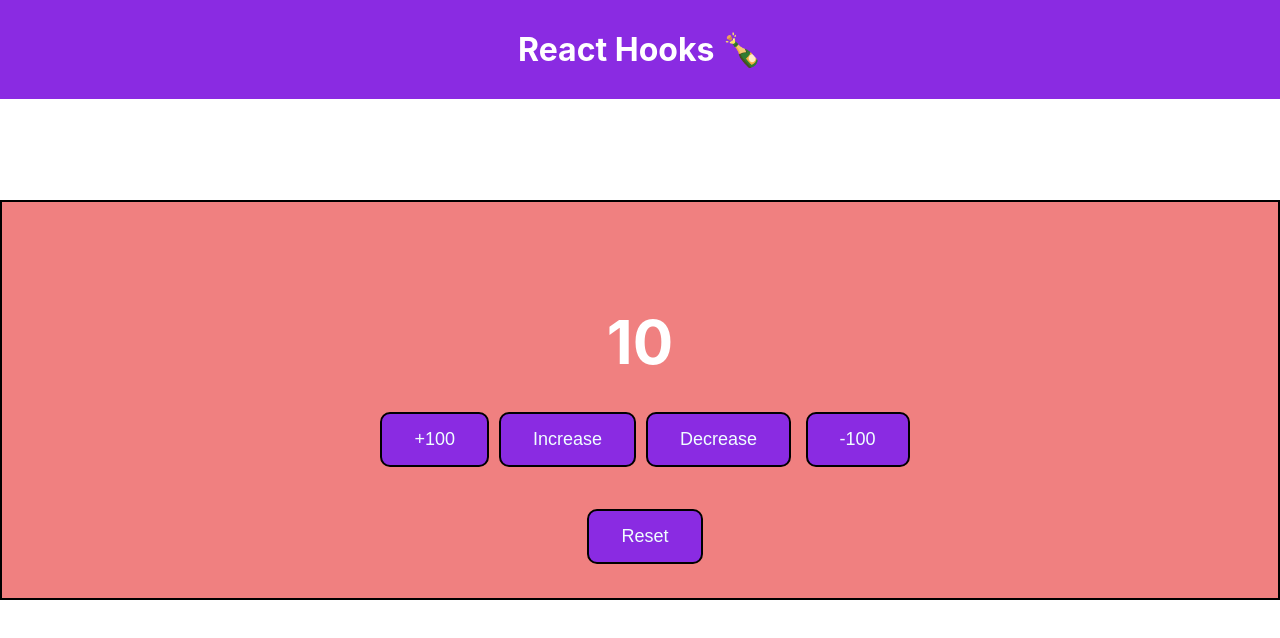
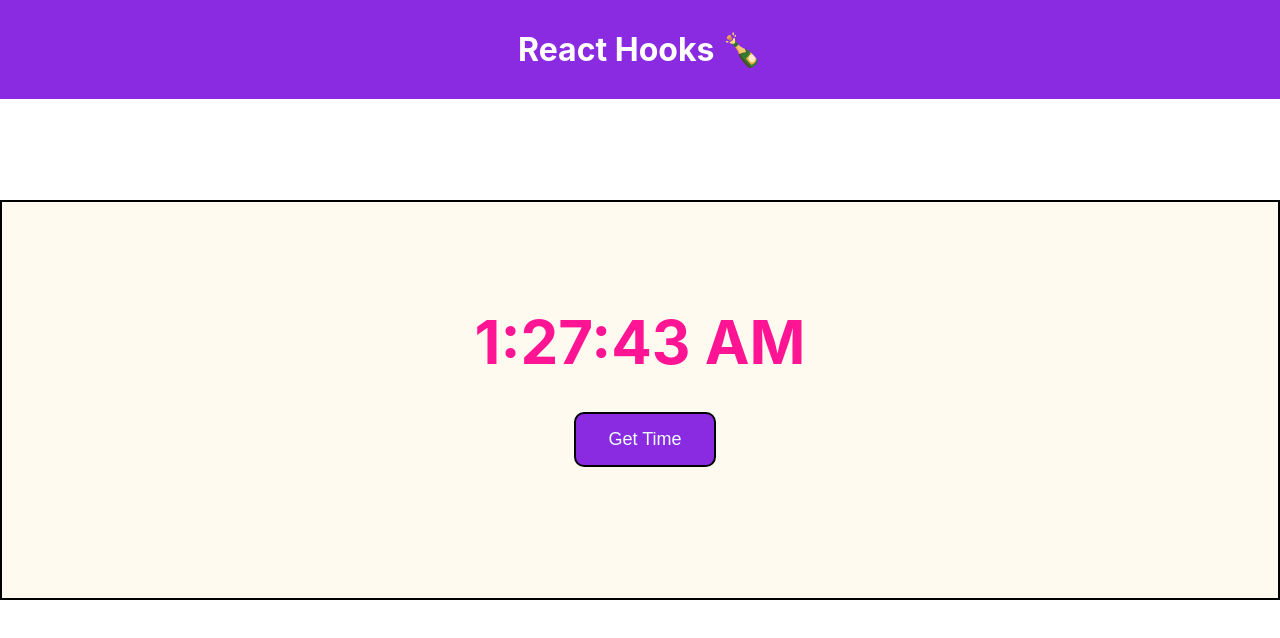
Before and after one commit to iamsourav37/react-first-proj, a React (Create React App) app: page / in a window 1280 px wide. Shown: the top 638 px of the page. Built offline with nearby package versions, Linux system fonts and the light colour scheme.

Commit message:
get time component

```diff
--- a/src/App.js
+++ b/src/App.js
@@ -1,6 +1,6 @@
 import React from "react";
 import Header from "./Component/Header";
-import Counter from "./Component/Counter";
+import GetTime from "./Component/GetTime";
 
 import "./css/index.css";
 
@@ -10,7 +10,7 @@
   return (
     <>
       <Header msg={msg} />
-      <Counter />
+      <GetTime />
     </>
   );
 }
--- a/src/Component/Counter.jsx
+++ b/src/Component/Counter.jsx
@@ -3,6 +3,7 @@
 
 function Counter(props) {
   const [counter, setCounter] = useState(10);
+  console.log("COUNTER VALUE :", counter);
 
   const increase = () => {
     setCounter(counter + 1);
--- /dev/null
+++ b/src/Component/GetTime.jsx
@@ -0,0 +1,20 @@
+import React, { useState } from "react";
+import "../css/GetTime.css";
+
+const GetTime = (props) => {
+  const [time, setTime] = useState(new Date().toLocaleTimeString());
+
+  function updateTime() {
+    setTime(new Date().toLocaleTimeString());
+  }
+  return (
+    <div className="time-div">
+      <h1 className="time-data">{time}</h1>
+      <button className="btn" onClick={updateTime}>
+        Get Time
+      </button>
+    </div>
+  );
+};
+
+export default GetTime;
--- /dev/null
+++ b/src/css/GetTime.css
@@ -0,0 +1,40 @@
+.time-div {
+  background-color: floralwhite;
+  border: 2px solid;
+  position: absolute;
+  height: 400px;
+  line-height: 80px;
+  top: 0;
+  bottom: 0;
+  left: 0;
+  right: 0;
+  margin: auto;
+  text-align: center;
+}
+
+.time-data {
+  margin-top: 100px;
+  color: deeppink;
+  font-size: 60px;
+  text-transform: uppercase;
+}
+
+.btn {
+  border-radius: 10px;
+  margin-top: 30px;
+  margin-left: 10px;
+  background-color: blueviolet;
+  border: 2px solid black;
+  cursor: pointer;
+  color: azure;
+  padding: 15px 32px;
+  display: inline-block;
+  text-align: center;
+  text-decoration: none;
+  font-size: 18px;
+}
+.btn:hover {
+  background-color: chartreuse;
+  color: brown;
+  transition: 0.2s;
+}
```
